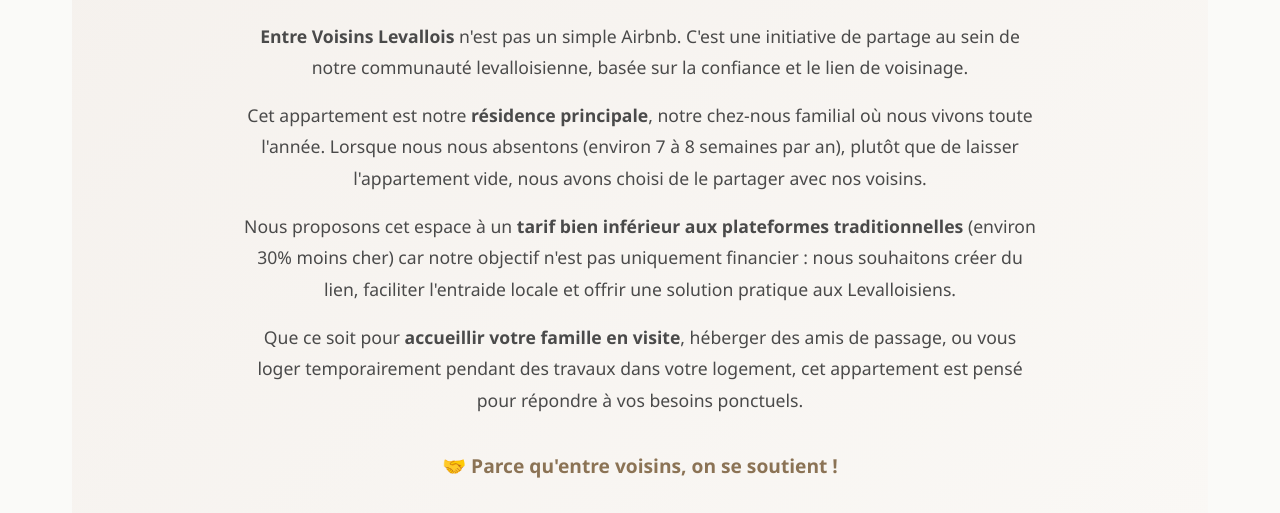
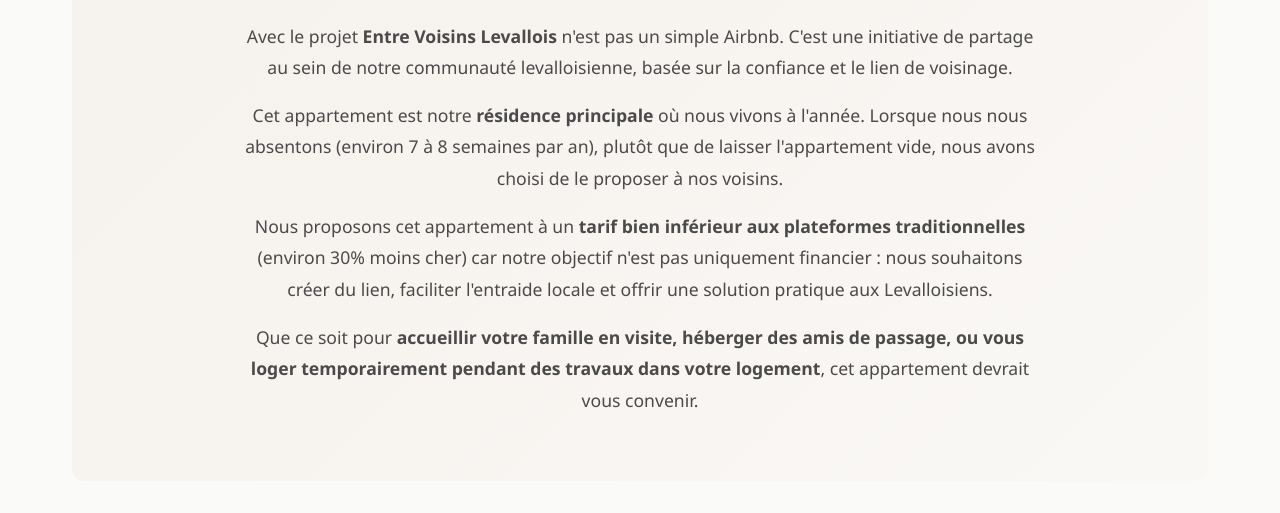
Before and after one commit to martinmichardieree/Entre-voisins-levallois-test, a plain HTML site: page index.html in a window 1280 px wide. Shown: the part 439-952 px from the top of the page. Drawn offline with Linux system fonts and the light colour scheme.

Commit message:
Update index.html

```diff
--- a/index.html
+++ b/index.html
@@ -299,26 +299,24 @@
         <section id="projet" class="project-section">
             <h2 style="color: #8b7355;">Le Projet "Entre Voisins"</h2>
             <p>
-                <strong>Entre Voisins Levallois</strong> n'est pas un simple Airbnb. C'est une initiative de partage
+                Avec le projet <strong>Entre Voisins Levallois</strong> n'est pas un simple Airbnb. C'est une initiative de partage
                 au sein de notre communauté levalloisienne, basée sur la confiance et le lien de voisinage.
             </p>
             <p>
-                Cet appartement est notre <strong>résidence principale</strong>, notre chez-nous familial où nous vivons
-                toute l'année. Lorsque nous nous absentons (environ 7 à 8 semaines par an), plutôt que de laisser
-                l'appartement vide, nous avons choisi de le partager avec nos voisins.
+                Cet appartement est notre <strong>résidence principale</strong> où nous vivons
+                à l'année. Lorsque nous nous absentons (environ 7 à 8 semaines par an), plutôt que de laisser
+                l'appartement vide, nous avons choisi de le proposer à nos voisins.
             </p>
             <p>
-                Nous proposons cet espace à un <strong>tarif bien inférieur aux plateformes traditionnelles</strong>
+                Nous proposons cet appartement à un <strong>tarif bien inférieur aux plateformes traditionnelles</strong>
                 (environ 30% moins cher) car notre objectif n'est pas uniquement financier : nous souhaitons créer
                 du lien, faciliter l'entraide locale et offrir une solution pratique aux Levalloisiens.
             </p>
             <p>
-                Que ce soit pour <strong>accueillir votre famille en visite</strong>, héberger des amis de passage,
-                ou vous loger temporairement pendant des travaux dans votre logement, cet appartement est pensé
-                pour répondre à vos besoins ponctuels.
-            </p>
-            <p style="font-weight: 600; font-size: 1.2rem; color: #8b7355; margin-top: 2rem;">
-                🤝 Parce qu'entre voisins, on se soutient !
+                Que ce soit pour <strong>accueillir votre famille en visite, héberger des amis de passage,
+                ou vous loger temporairement pendant des travaux dans votre logement</strong>, cet appartement devrait vous
+                convenir.
+
             </p>
         </section>
 
```
